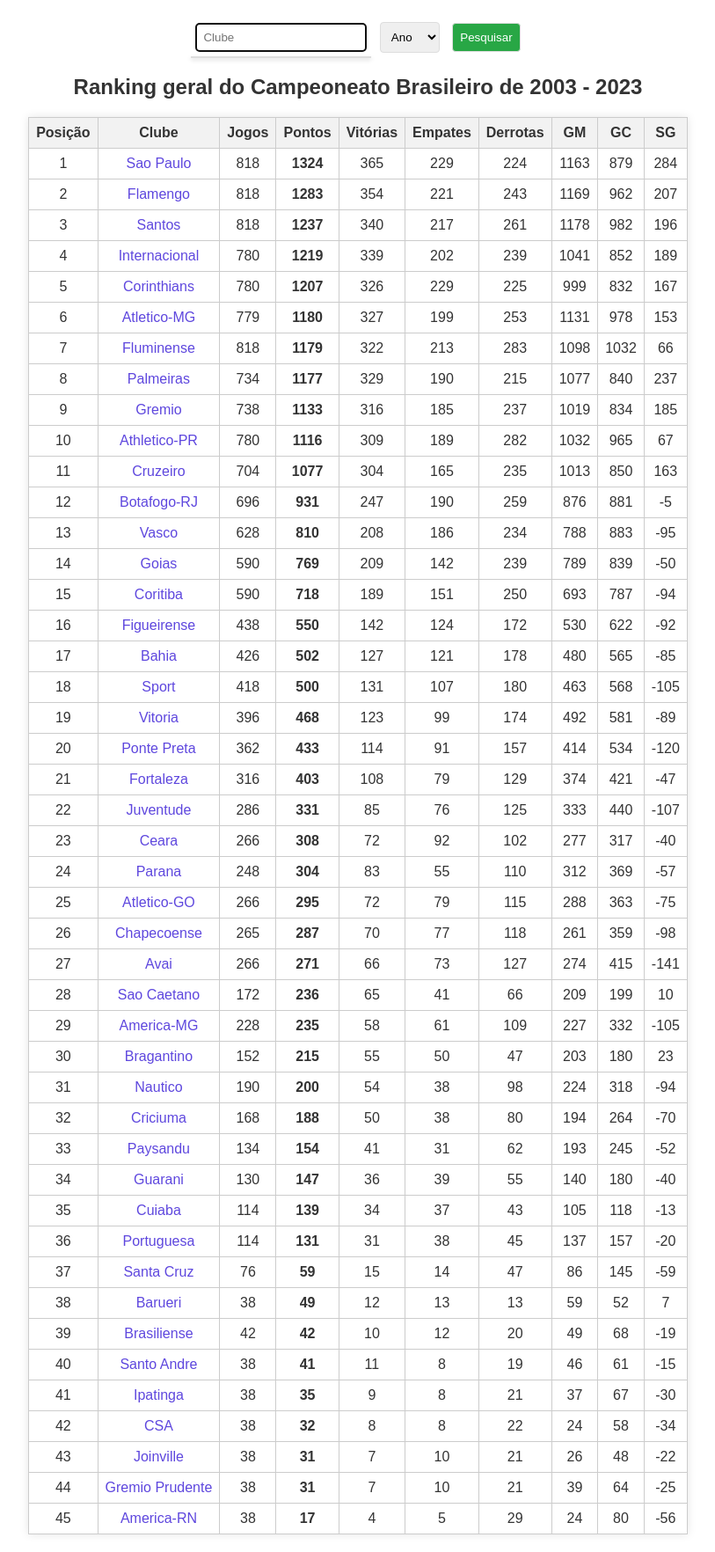
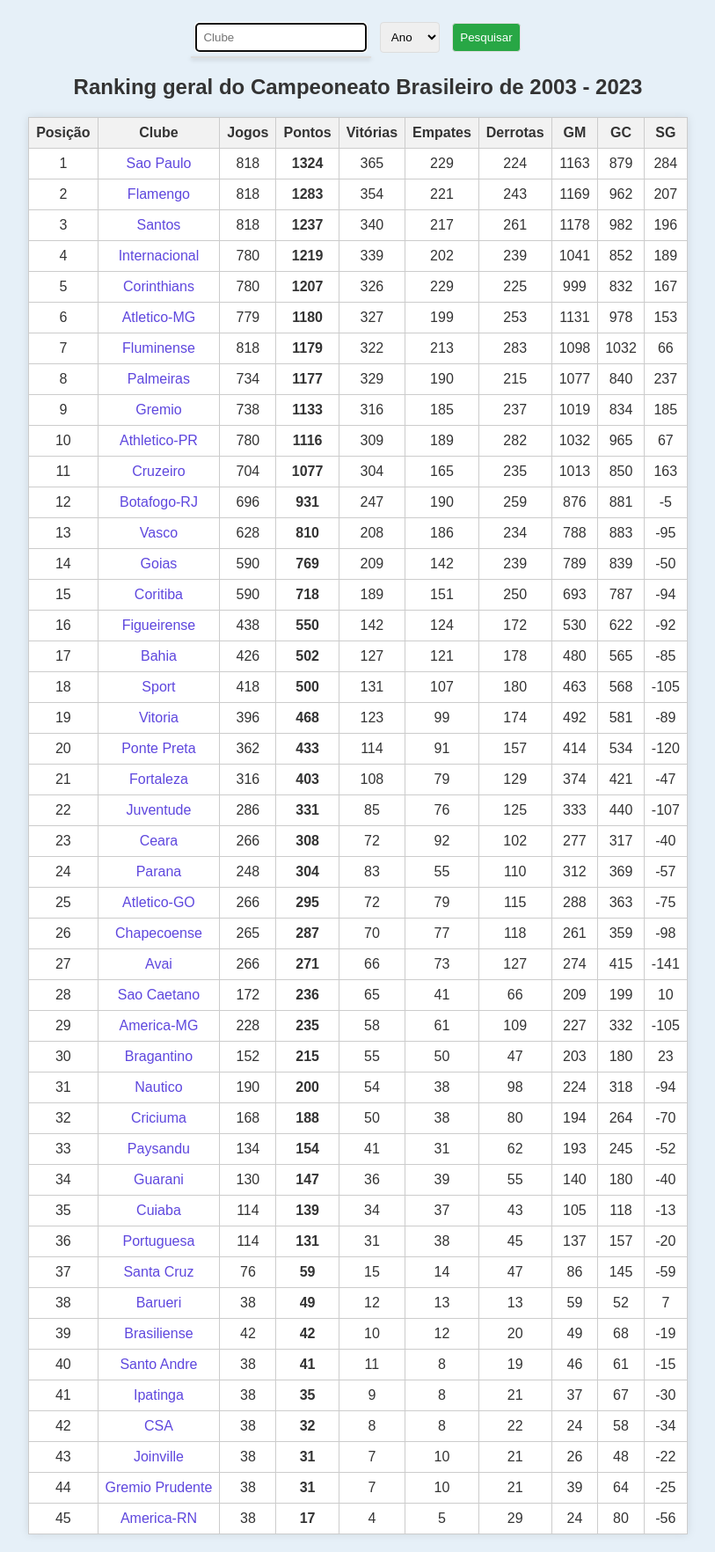
Before and after one commit to shinzatokazuya/Iniciacao_Cientifica, a Flask app: page / in a window 1280 px wide. Shown: the whole page at 88% size, without its empty margins (233-1046 px from the left). Run offline with Flask 3, Linux system fonts and the light colour scheme; data comes from the database, SQL or seed files in the repository; some libraries are stand-ins or nearby versions.

Commit message:
Fri, May 30, 2025, 12:28 AM -03:00

```diff
--- a/static/style.css
+++ b/static/style.css
@@ -3,7 +3,7 @@
 body {
     font-family: Arial, sans-serif;
     margin: 20px;
-    background-color: ;
+    background-color: #e6f0f8;
     color: #333;
 }
 
```
